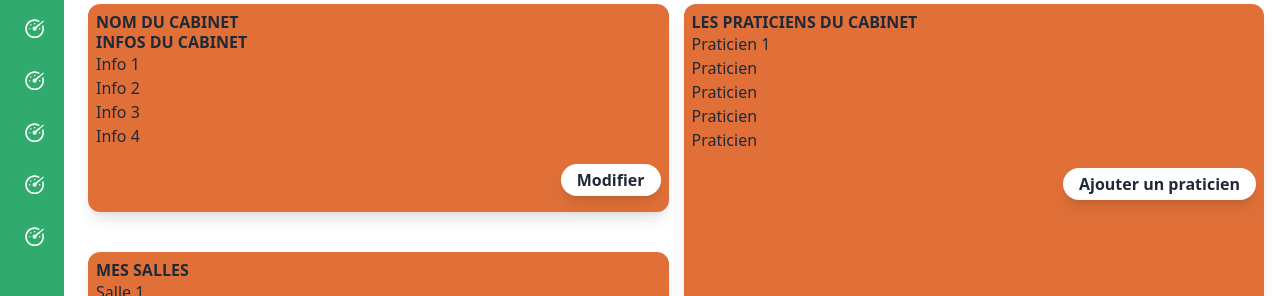
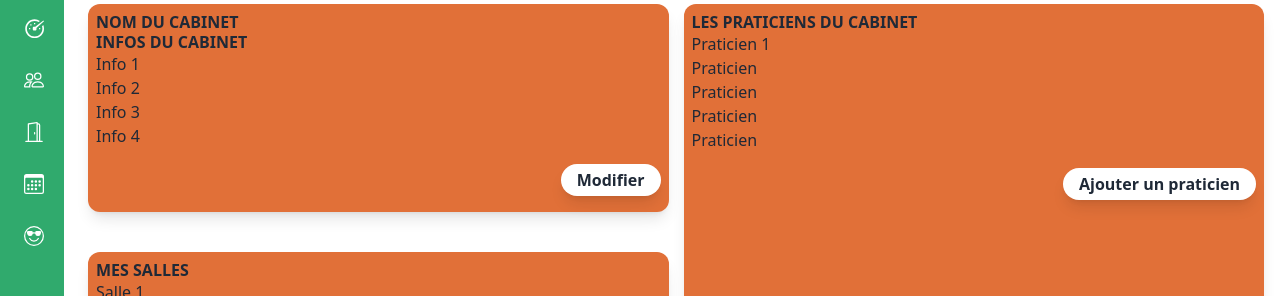
Before and after one commit to MatthiasBlc/Epidaure_Front, a React (Create React App) app: page /dashboard in a window 1280 px wide. Shown: the part 198-494 px from the top of the page. Built offline with nearby package versions, Linux system fonts and the light colour scheme; no server answers.

Commit message:
create components dashboard

```diff
--- a/src/components/Login/index.js
+++ b/src/components/Login/index.js
@@ -24,8 +24,8 @@ const Login = () => {
         console.log(error.message);
       }
       );
+      userID(JSON.stringify(response.user));
       logged(true);
-      userID(JSON.stringify(response.user));
       navigate("/dashboard");
   };
 
--- /dev/null
+++ b/src/components/PlanCollab/PlanCollab.js
@@ -0,0 +1,16 @@
+import React from 'react';
+
+const PlanCollab = () => {
+    return (
+        <div>
+            <h2 className="mt-8 my-2 text-1xl font-bold leading-tight text-left text-gray-800">
+          Planning collaborateurs
+        </h2>
+        <div className="w-full mb-4">
+          <div className="mb-10 h-1 gradient w-64 opacity-25 my-0 py-0 rounded-t"></div>
+        </div>
+        </div>
+    );
+};
+
+export default PlanCollab;
--- /dev/null
+++ b/src/components/PlanRooms/PlanRooms.js
@@ -0,0 +1,16 @@
+import React from 'react';
+
+const PlanRooms = () => {
+    return (
+        <div>
+            <h2 className="mt-8 my-2 text-1xl font-bold leading-tight text-left text-gray-800">
+          Planning salles
+        </h2>
+        <div className="w-full mb-4">
+          <div className="mb-10 h-1 gradient w-64 opacity-25 my-0 py-0 rounded-t"></div>
+        </div>
+        </div>
+    );
+};
+
+export default PlanRooms;
--- a/src/components/Sidebar/Sidebar.js
+++ b/src/components/Sidebar/Sidebar.js
@@ -1,18 +1,17 @@
 import React, { useState } from "react";
 import { GoDashboard } from "react-icons/go";
+import { BsPeople, BsDoorOpen, BsCalendar3, BsEmojiSunglasses } from "react-icons/bs";
 import { BiMenuAltLeft } from "react-icons/bi";
 
 import { Link } from "react-router-dom";
 
 const SideBar = () => {
-  const menus = [
-    { name: "Menu 1", link: "/", icon: GoDashboard },
-    { name: "Menu 2", link: "/", icon: GoDashboard },
-    { name: "Menu 3", link: "/", icon: GoDashboard },
-    { name: "Menu 4", link: "/", icon: GoDashboard },
-    { name: "Menu 5", link: "/", icon: GoDashboard },
-  ];
-
+  const menus = [{ name: "Dashboard", link: "/dashboard", icon: GoDashboard },
+  { name: "Planning collaborateurs", link: "/dashboard", icon: BsPeople },
+  { name: "Planning salles", link: "/dashboard", icon: BsDoorOpen },
+  { name: "Gérer mon planning", link: "/dashboard", icon: BsCalendar3 },
+  { name: "(Module vacances?)", link: "/dashboard", icon: BsEmojiSunglasses },
+];
   const [open, setOpen] = useState(false);
 
   return (
```
